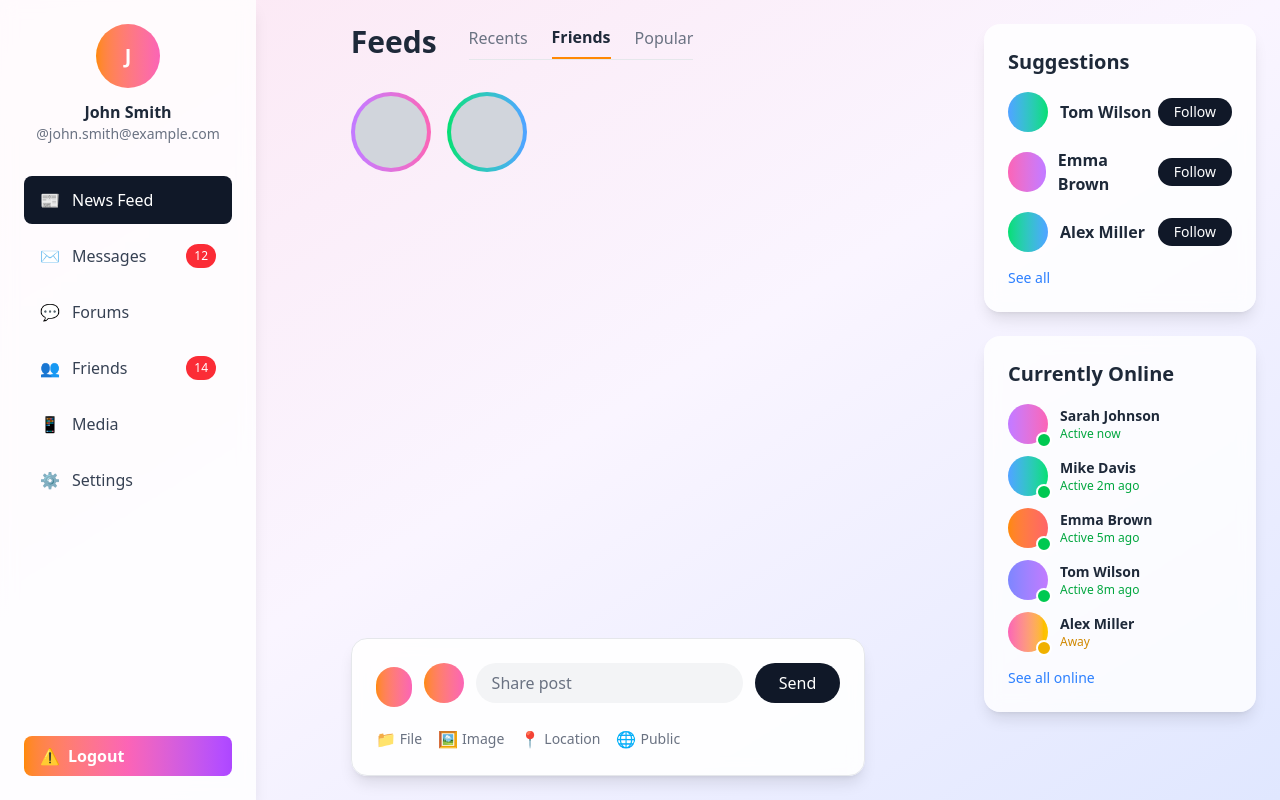
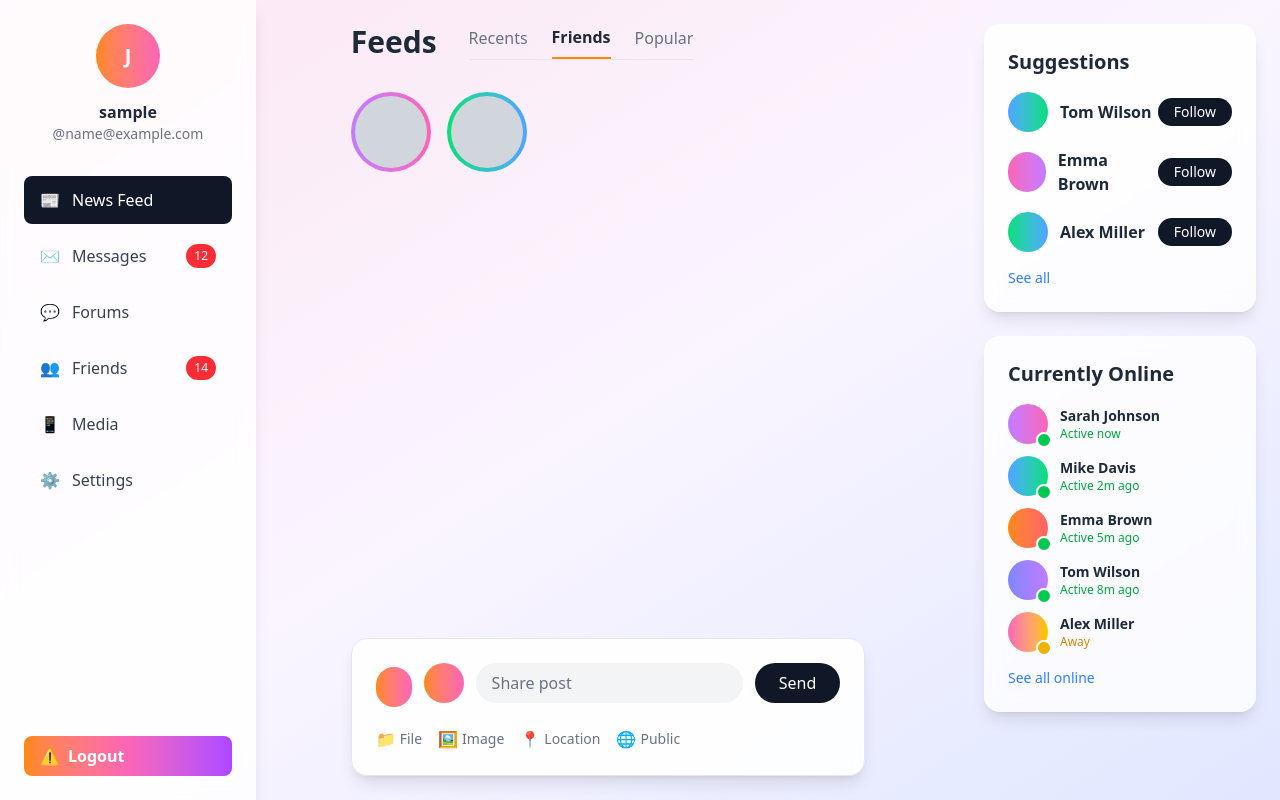
Before and after one commit to rvn14/CORES-springboot, a Spring Boot app: page /index in a window 1280 px wide. Run offline with Spring Boot 4, Linux system fonts and the light colour scheme; the visitor is signed in with stand-in values (Sample User, id 1); data that the repository does not hold is empty; some of the project's set-up classes (security, data sources, template engines, error pages and the like) are left out, and stand-ins take their place.

Commit message:
profile name gets updates

```diff
--- a/src/main/java/com/rvn14/cores/controller/PostController.java
+++ b/src/main/java/com/rvn14/cores/controller/PostController.java
@@ -27,6 +27,7 @@ public class PostController {
         User user = userRepository.findByUsername(userDetails.getUsername()).orElseThrow();
         model.addAttribute("postForm", new PostForm());
         model.addAttribute("posts", postService.getPostsByUser(user));
+        model.addAttribute("user", user);
         return "index";
     }
 
@@ -46,4 +47,5 @@ public class PostController {
         postService.createPost(postForm.getContent(), user);
         return "redirect:/index";
     }
+
 }
--- a/src/main/resources/templates/index.html
+++ b/src/main/resources/templates/index.html
@@ -18,8 +18,8 @@
                 <div class="w-16 h-16 bg-gradient-to-r from-orange-400 to-pink-400 rounded-full flex items-center justify-center text-white text-xl font-bold mb-3">
                     J
                 </div>
-                <h3 class="font-semibold text-gray-800">John Smith</h3>
-                <p class="text-sm text-gray-500">@john.smith@example.com</p>
+                <h3 class="font-semibold text-gray-800" th:text="${user.username}">Username</h3>
+                <p class="text-sm text-gray-500" th:text="'@' + ${user.email}">@email</p>
             </div>
 
             <!-- Navigation -->
```
